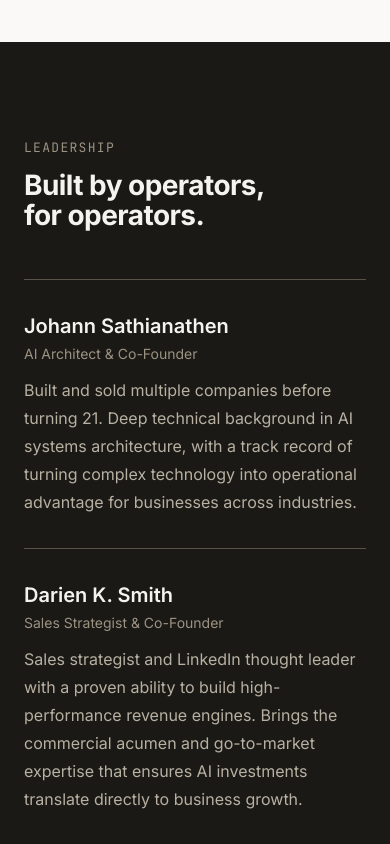
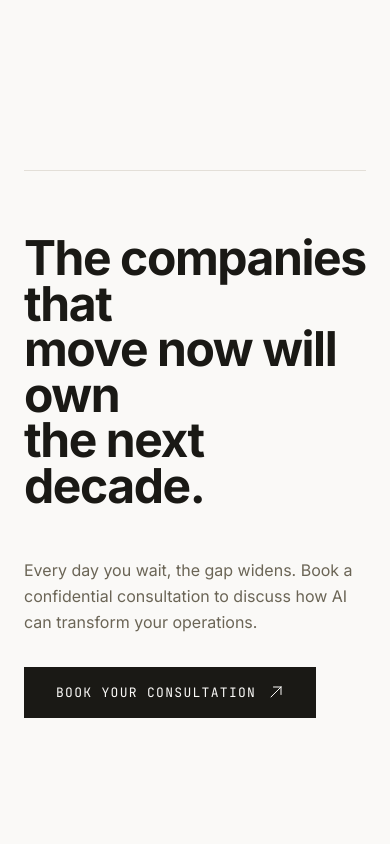
Before and after one commit to jsath/sathigroup-site, a Next.js app: page / in a window 390 px wide. Shown: the part 4780-5624 px from the top of the page. Built offline with nearby package versions, Linux system fonts and the light colour scheme.

Commit message:
Remove team section

```diff
--- a/src/app/page.tsx
+++ b/src/app/page.tsx
@@ -53,7 +53,7 @@ function Nav() {
           SATHI GROUP
         </a>
         <div className="hidden sm:flex items-center gap-8">
-          {["Approach", "Team", "Contact"].map((l) => (
+          {["Approach", "Contact"].map((l) => (
             <a
               key={l}
               href={`#${l.toLowerCase()}`}
@@ -424,65 +424,6 @@ function WhoItsFor() {
   );
 }
 
-/* ─── Team ─── */
-
-const team = [
-  {
-    name: "Johann Sathianathen",
-    role: "AI Architect & Co-Founder",
-    bio: "Built and sold multiple companies before turning 21. Deep technical background in AI systems architecture, with a track record of turning complex technology into operational advantage for businesses across industries.",
-  },
-  {
-    name: "Darien K. Smith",
-    role: "Sales Strategist & Co-Founder",
-    bio: "Sales strategist and LinkedIn thought leader with a proven ability to build high-performance revenue engines. Brings the commercial acumen and go-to-market expertise that ensures AI investments translate directly to business growth.",
-  },
-];
-
-function Team() {
-  const { ref, inView } = useInView();
-  return (
-    <section id="team" ref={ref} className="px-6 lg:px-8 py-24 bg-ink text-sand-100">
-      <div
-        className={`mx-auto max-w-[1200px] transition-all duration-1000 ${
-          inView ? "opacity-100 translate-y-0" : "opacity-0 translate-y-8"
-        }`}
-      >
-        <div className="grid lg:grid-cols-12 gap-12 lg:gap-16">
-          <div className="lg:col-span-4">
-            <p className="font-mono text-[13px] text-sand-500 tracking-[0.1em] mb-3">
-              LEADERSHIP
-            </p>
-            <h2 className="text-headline font-bold text-sand-100">
-              Built by operators,
-              <br />
-              for operators.
-            </h2>
-          </div>
-          <div className="lg:col-span-7 lg:col-start-6">
-            <div className="space-y-0">
-              {team.map((person, i) => (
-                <div
-                  key={i}
-                  className="border-t border-sand-800 py-8"
-                >
-                  <div className="flex flex-col lg:flex-row lg:items-center gap-1 lg:gap-4 mb-3">
-                    <h3 className="text-xl font-semibold text-sand-100">
-                      {person.name}
-                    </h3>
-                    <span className="text-sm text-sand-500">{person.role}</span>
-                  </div>
-                  <p className="text-sand-400 leading-[1.75]">{person.bio}</p>
-                </div>
-              ))}
-            </div>
-          </div>
-        </div>
-      </div>
-    </section>
-  );
-}
-
 /* ─── CTA ─── */
 
 function CTA() {
@@ -579,7 +520,6 @@ export default function Home() {
         <WhatWeDo />
         <HowItWorks />
         <WhoItsFor />
-        <Team />
         <CTA />
       </main>
       <Footer />
```
